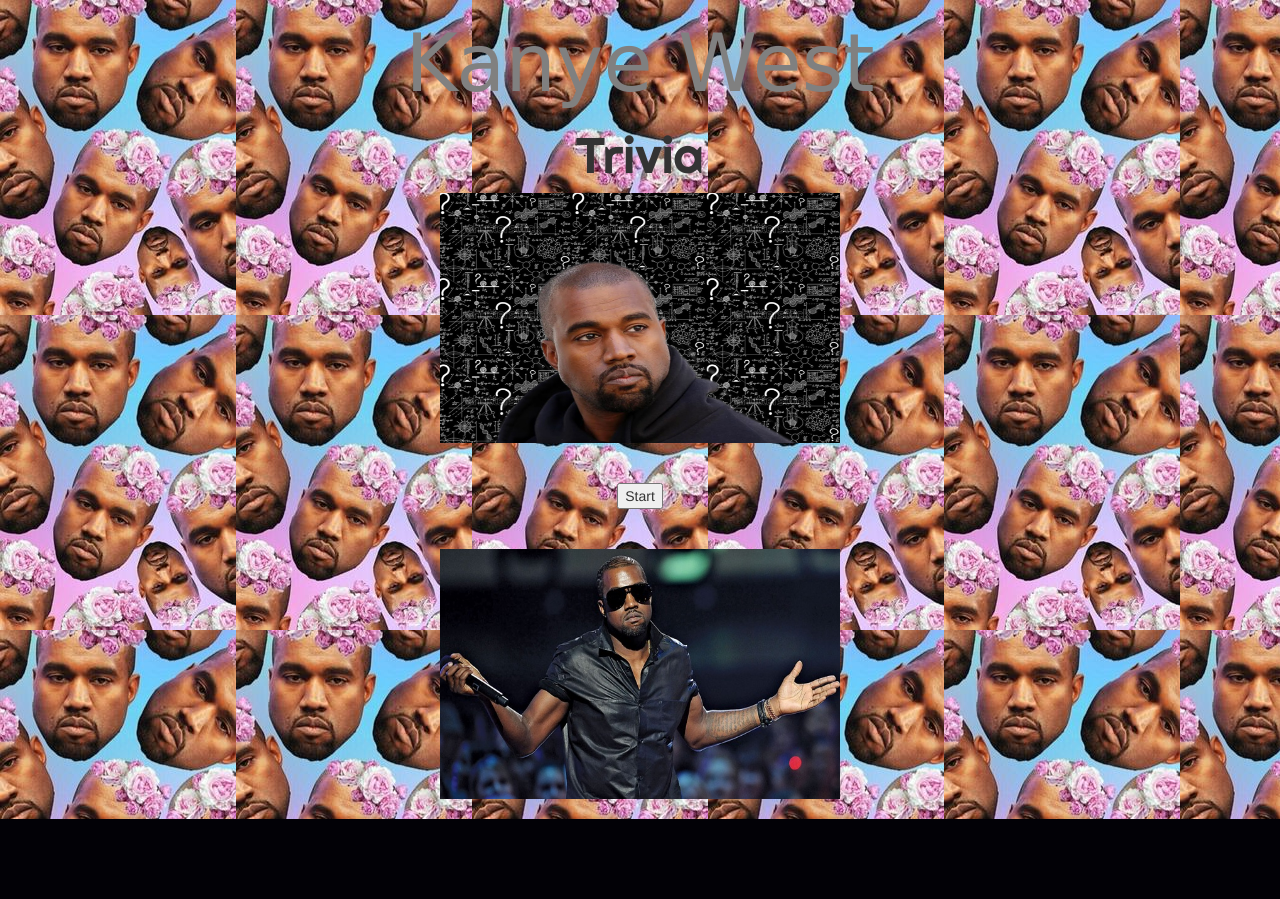
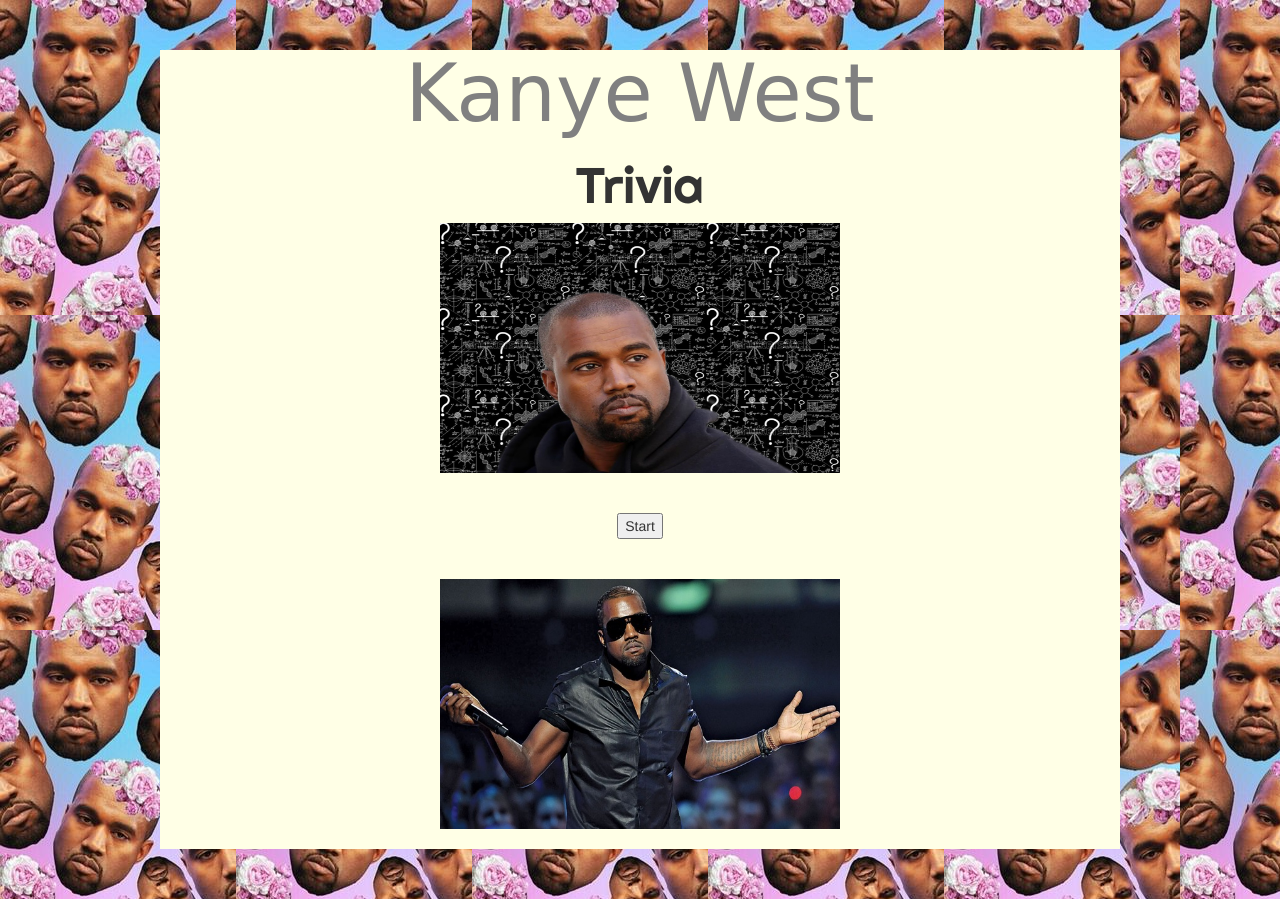
Before and after one commit to nononosaj/TriviaGame, a PHP site: page / in a window 1280 px wide. Before the commit the page ends 819 px from the top, so only its background shows below. Run offline with PHP 8.4, Linux system fonts and the light colour scheme; some web fonts are replaced.

Commit message:
Add files via upload

```diff
--- a/assets/css/style.css
+++ b/assets/css/style.css
@@ -4,7 +4,7 @@ body {
     background-image: url("../../assets/images/back.jpg");
 }
 
-.centerSec {
+#centerSec {
 	width: 75%;
 	height: 90%;
 	margin: 50px auto;
```
